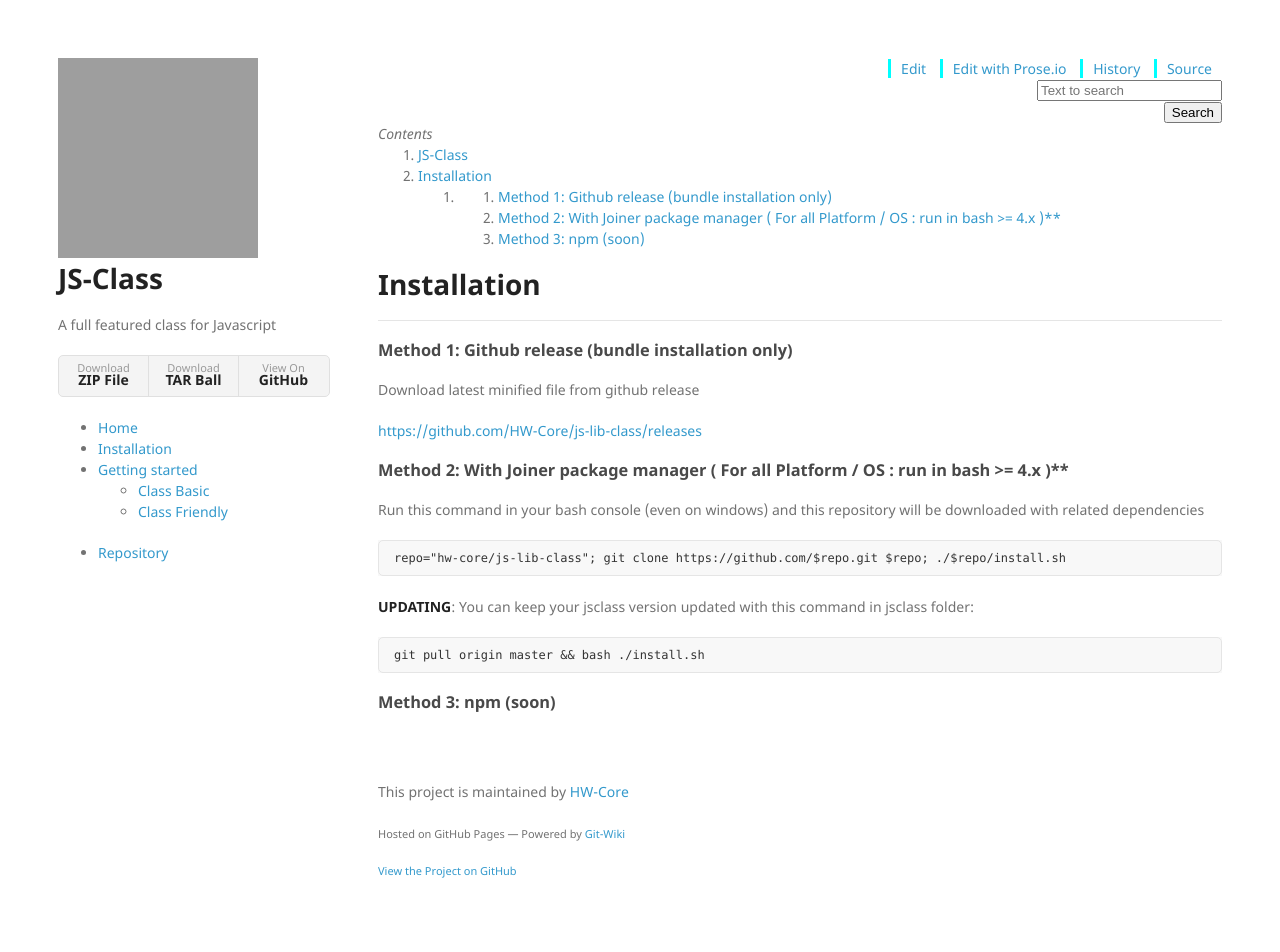
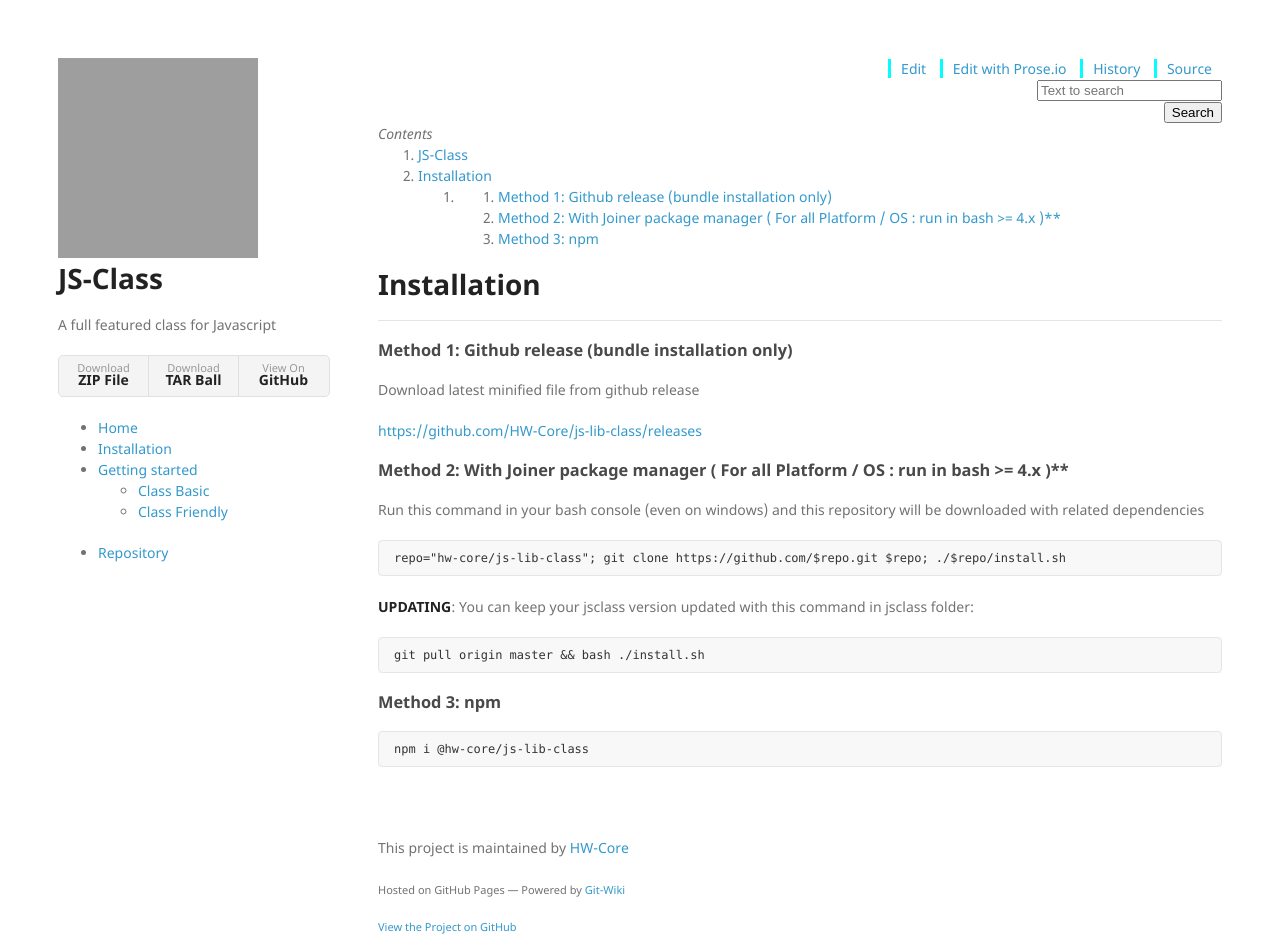
Before and after one commit to HW-Core/js-lib-class, a Jekyll site: the page built from wiki/installation.md, in a window 1280 px wide and 952 px high. Built offline with Jekyll 4.4.1, drawn with Linux system fonts in a browser that asks for light colours; nearby versions of some CDN libraries; our own code applies the rules of GitHub Pages for plain Markdown files; grey boxes are pictures that could not be loaded.

Commit message:
Update installation.md

```diff
--- a/wiki/installation.md
+++ b/wiki/installation.md
@@ -17,4 +17,6 @@
 
     git pull origin master && bash ./install.sh
 
-### Method 3: npm (soon)
+### Method 3: npm
+
+    npm i @hw-core/js-lib-class
```
